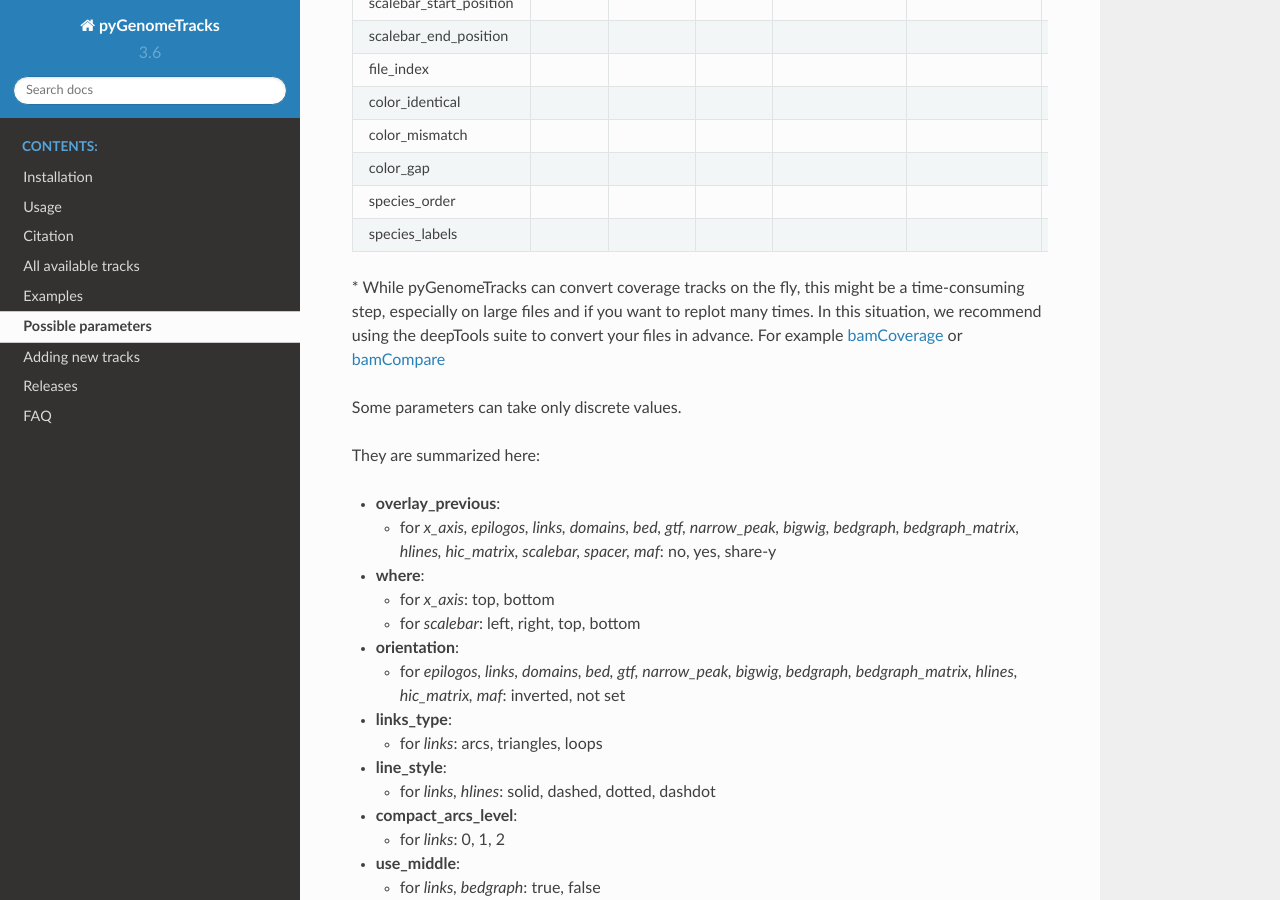
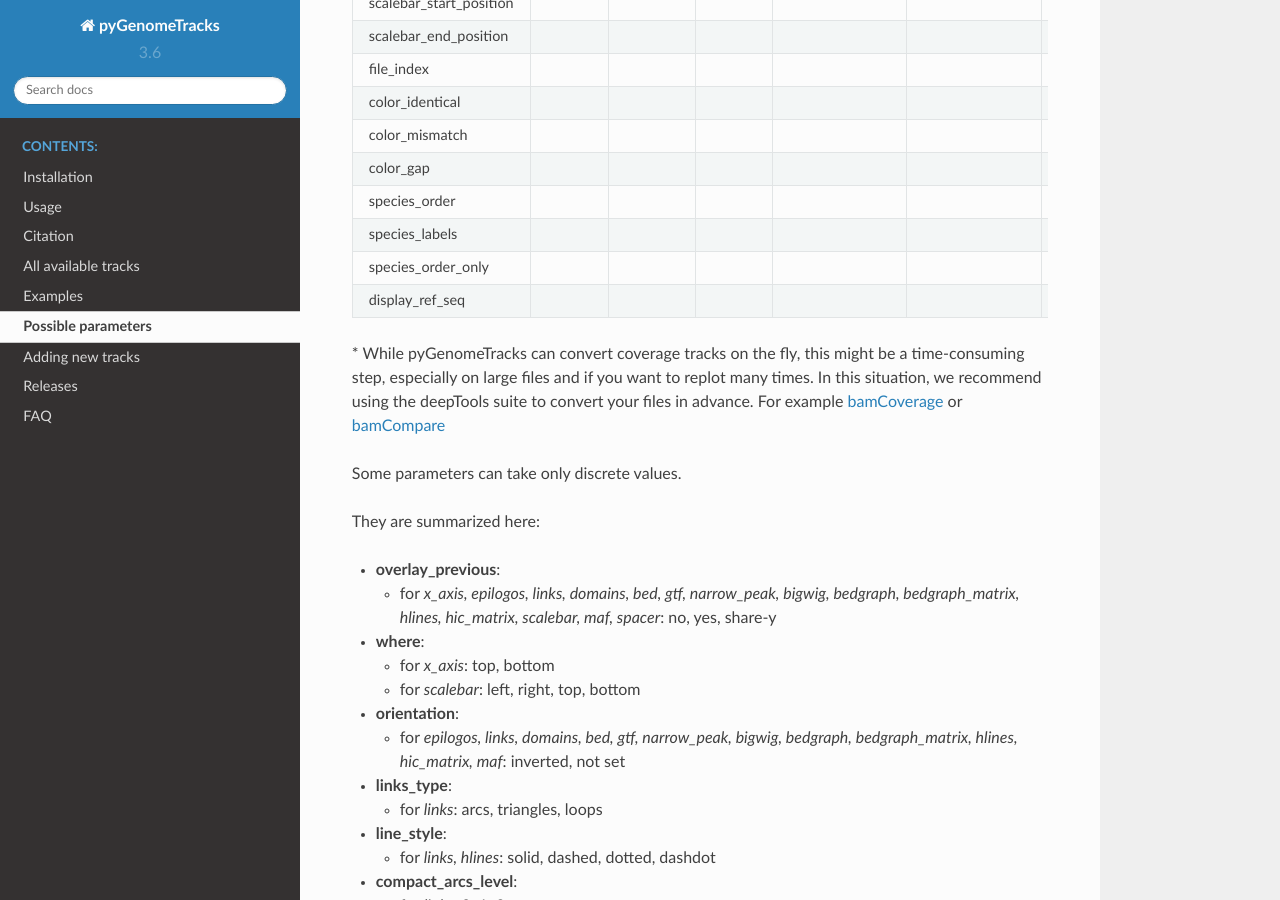
Before and after one commit to deeptools/pyGenomeTracks, a Sphinx documentation site: the page built from docs/content/possible-parameters.rst, in a window 1280 px wide and 900 px high, scrolled down 2117 px. Built offline with Sphinx 7.4.7 and the Read the Docs theme 2.0.0, drawn with Linux system fonts in a browser that asks for light colours; some of the changed text lies outside the part shown.

Commit message:
update doc

```diff
--- a/docs/content/all_default_properties_rst.txt
+++ b/docs/content/all_default_properties_rst.txt
@@ -64,6 +64,8 @@ color_mismatch
 color_gap                                                                                                                                                                                                                                                                                                                                                                                                                                         lightgrey
 species_order                                                                                                                                                                                                                                                                                                                                                                                                                                     not set
 species_labels                                                                                                                                                                                                                                                                                                                                                                                                                                    not set
+species_order_only                                                                                                                                                                                                                                                                                                                                                                                                                                false
+display_ref_seq                                                                                                                                                                                                                                                                                                                                                                                                                                   false
 =============================  =============================  =============================  =============================  =============================  =============================  =============================  =============================  =============================  =============================  =============================  =============================  =============================  =============================  =============================
 
 
--- a/docs/content/all_possible_properties.txt
+++ b/docs/content/all_possible_properties.txt
@@ -1,6 +1,6 @@
 - **overlay_previous**:
 
-  - for *x_axis, epilogos, links, domains, bed, gtf, narrow_peak, bigwig, bedgraph, bedgraph_matrix, hlines, hic_matrix, scalebar, spacer, maf*: no, yes, share-y
+  - for *x_axis, epilogos, links, domains, bed, gtf, narrow_peak, bigwig, bedgraph, bedgraph_matrix, hlines, hic_matrix, scalebar, maf, spacer*: no, yes, share-y
 
 - **where**:
 
@@ -117,3 +117,11 @@
 - **show_masked_bins**:
 
   - for *hic_matrix*: true, false
+
+- **species_order_only**:
+
+  - for *maf*: true, false
+
+- **display_ref_seq**:
+
+  - for *maf*: true, false
--- a/docs/content/tracks/auto/maf_deduced_from_code.txt
+++ b/docs/content/tracks/auto/maf_deduced_from_code.txt
@@ -27,3 +27,7 @@ Optional:
 - **species_order**: by default this option is not set
 
 - **species_labels**: by default this option is not set
+
+- **species_order_only**: `false` (default) or true.
+
+- **display_ref_seq**: `false` (default) or true.
--- a/docs/content/tracks/auto/maf_options_text.txt
+++ b/docs/content/tracks/auto/maf_options_text.txt
@@ -30,5 +30,9 @@ height = 2
 #species_order = hg18 panTro2
 # optional if species_order is specified (don't use space in names)
 #species_labels = human chimpanzee
+# optional if species_order is specified and they are the only one you want:
+#species_order_only = true
+# optional if you want to see the DNA sequence of the ref
+#display_ref_seq = true
 # optional: If not given is guessed from the file ending.
 file_type = maf
```
